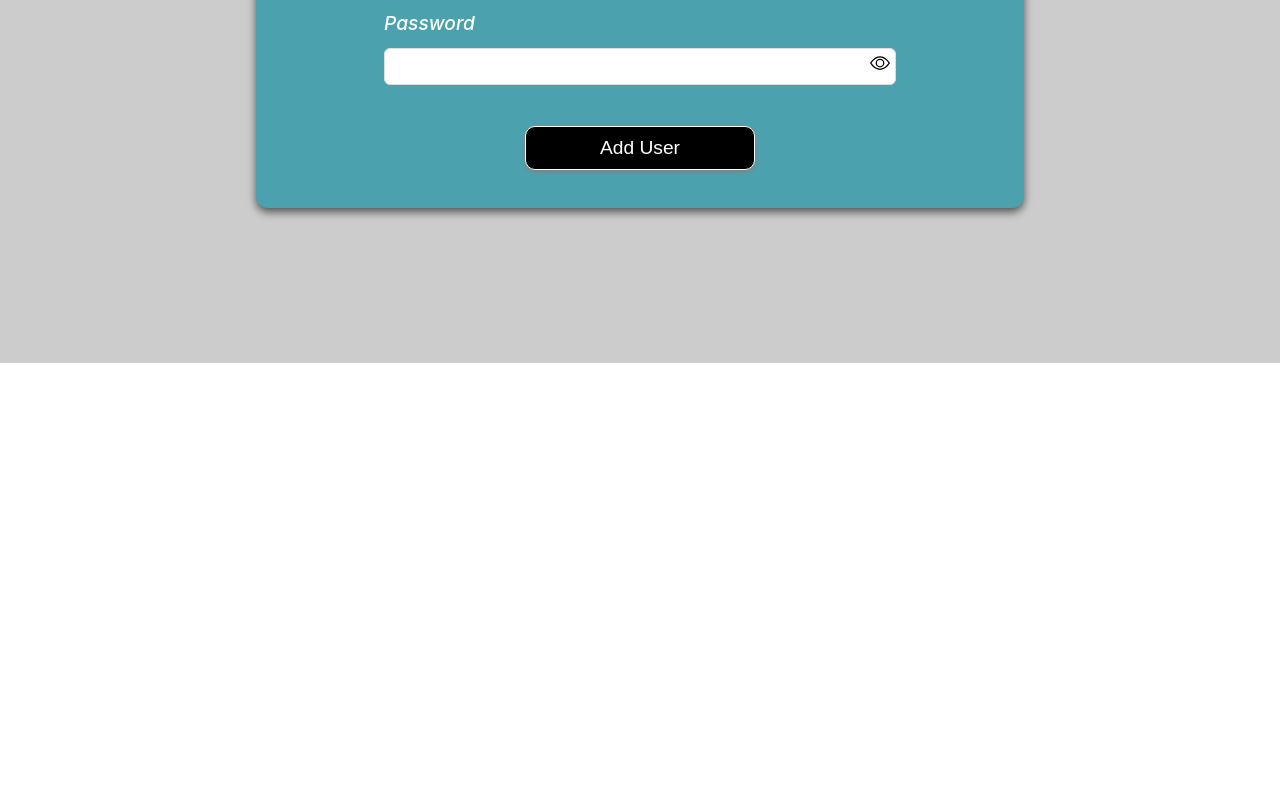
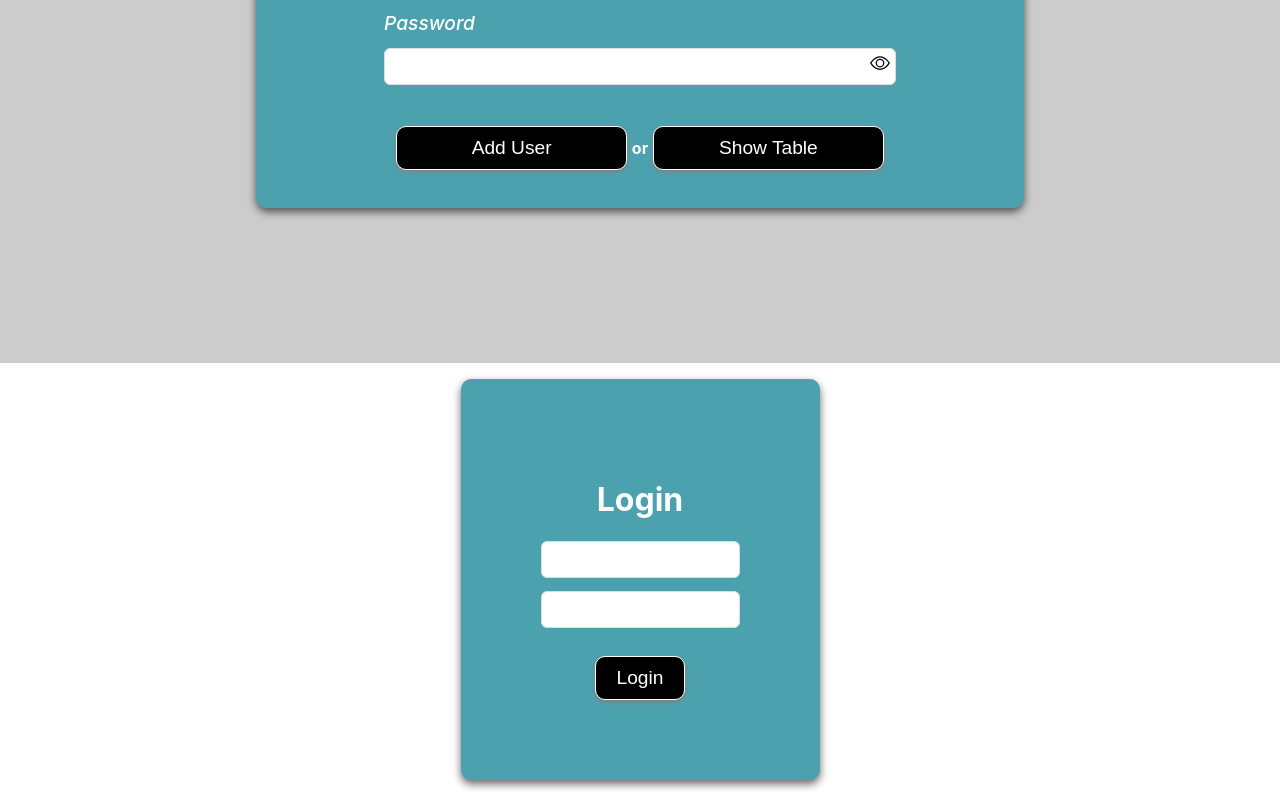
Before and after one commit to Ankit0827/ReactFormCRUD, a React (Create React App) app: page / in a window 1280 px wide. Shown: the part 437-1233 px from the top of the page. Before the commit the page ends 800 px from the top, so only its background shows below. Built offline with nearby package versions, Linux system fonts and the light colour scheme; the HTML template or start-up script is replaced by a standard one.

Commit message:
some file name and path changes

```diff
--- a/db.json
+++ b/db.json
@@ -41,6 +41,12 @@
       "email": "kunalg02092001@gmail.com",
       "password": "ushfsjdgsdg",
       "id": 9
+    },
+    {
+      "name": "hyfytfhtv",
+      "email": "ccfdtgdhtdht",
+      "password": "76567445678765",
+      "id": 10
     }
   ]
 }
--- a/package.json
+++ b/package.json
@@ -9,6 +9,7 @@
     "axios": "^1.2.1",
     "react": "^18.2.0",
     "react-dom": "^18.2.0",
+    "react-router-dom": "^6.6.1",
     "react-scripts": "5.0.1",
     "web-vitals": "^2.1.4"
   },
--- a/src/App.js
+++ b/src/App.js
@@ -1,11 +1,10 @@
 import './App.css';
-import './CSS/Login.css';
-import Login from './components/Pages/Login';
-
+import AddUser from './components/AddUser';
+import Login from './components/Pages/Login/Login'
 function App() {
   return (
     <div className="App">
-     <Login/>
+     <AddUser/>
     </div>
   );
 }
--- a/src/CSS/Login.css
+++ b/src/CSS/Login.css
@@ -1,40 +1,25 @@
-.main-div {
+.login_parent_div{
     display: flex;
+    flex-direction: column;
+    text-align: center;
+    align-items: center;
     justify-content: center;
-    align-items: center;
-    min-height: 100vh;
-    flex-wrap: wrap;
-    background-color: #ccc;
 }
-label{
-    color: #fff;
-    font-size: 1.2rem;
-    font-weight: 500;
-    font-style: italic;
-}
-
-.form-div {
-    padding: 3% 10%;
-    width: 40vw;
-    border-radius: 12px;
+.login_subparent_div{
+    padding: 5rem;
+    margin: 1rem;
+    border-radius: 10px;
     background: #4CA1AF;
     box-shadow: 0px 4px 8px 0px rgba(0, 0, 0, 0.6);
+    color: white;
 }
-
-form {
-    gap: 0.8rem;
-    display: flex;
-    flex-direction: column;
-}
-
-.btn-div {
+.btn_div{
     display: flex;
     justify-content: center;
     align-items: center;
     margin-top: 8%;
 }
-
-.btn-div button {
+.btn_div button{
     border: none;
     outline: none;
     padding: 10px;
@@ -48,63 +33,3 @@ form {
     font-size: 1.2rem;
     border: 1px solid #fff;
 }
-.btn-div button:hover{
-    color: black;
-    background-color: white;
-    transition: background 0.8s ease;
-    border: 1px solid white;
-    font-size: 1.2rem;
-    border-radius: 10px;
-    box-shadow: 0px 2px 4px 0px grey;
-}
-
-input {
-    border: none;
-    outline: none;
-    padding: 10px;
-    border: 1px solid #ddd;
-    border-radius: 6px;
-}
-span.icon{
-    position: absolute;
-    left: 68%;
-    top: 61.2%;
-    cursor: pointer;
-}
-
-input:focus {
-    border: 2px solid orange;
-    border-radius: 6px;
-}
-.tilte-div h1{
-    text-align: center;
-    color: white;
-}
-.error{
-    color: red;
-}
-.table_main-div{
-    min-height: 80vh;
-    overflow: auto;
-    padding: 10%;
-}
-table{
-    border: 1px solid #ddd;
-    border-collapse: collapse;
-    width: 100%;
-}
-table th{
-    color: white;
-    background: #243B55;
-}
-table th,td{
-    border: 1px solid #ddd;
-    text-align: center;
-    padding: 12px;
-}
-.table-div tr:nth-child(even){background-color: #f2f2f2;}
-
-.table-div tr:hover {
-    background-color: #ddd;
-    cursor: pointer;
-}
--- /dev/null
+++ b/src/CSS/adduser.css
@@ -0,0 +1,110 @@
+.main-div {
+    display: flex;
+    justify-content: center;
+    align-items: center;
+    min-height: 100vh;
+    flex-wrap: wrap;
+    background-color: #ccc;
+}
+label{
+    color: #fff;
+    font-size: 1.2rem;
+    font-weight: 500;
+    font-style: italic;
+}
+
+.form-div {
+    padding: 3% 10%;
+    width: 40vw;
+    border-radius: 12px;
+    background: #4CA1AF;
+    box-shadow: 0px 4px 8px 0px rgba(0, 0, 0, 0.6);
+}
+
+form {
+    gap: 0.8rem;
+    display: flex;
+    flex-direction: column;
+}
+
+.btn-div {
+    display: flex;
+    justify-content: center;
+    align-items: center;
+    margin-top: 8%;
+}
+
+.btn-div button {
+    border: none;
+    outline: none;
+    padding: 10px;
+    background-color: black;
+    color: white;
+    border-radius: 10px;
+    box-shadow: 0px 2px 4px 0px grey;
+    transition: all 0.6s ease;
+    width: 45%;
+    cursor: pointer;
+    font-size: 1.2rem;
+    border: 1px solid #fff;
+}
+.btn-div button:hover{
+    color: black;
+    background-color: white;
+    transition: background 0.8s ease;
+    border: 1px solid white;
+    font-size: 1.2rem;
+    border-radius: 10px;
+    box-shadow: 0px 2px 4px 0px grey;
+}
+
+input {
+    border: none;
+    outline: none;
+    padding: 10px;
+    border: 1px solid #ddd;
+    border-radius: 6px;
+}
+span.icon{
+    position: absolute;
+    left: 68%;
+    top: 61.2%;
+    cursor: pointer;
+}
+
+input:focus {
+    border: 2px solid orange;
+    border-radius: 6px;
+}
+.tilte-div h1{
+    text-align: center;
+    color: white;
+}
+.error{
+    color: red;
+}
+.table_main-div{
+    min-height: 80vh;
+    overflow: auto;
+    padding: 10%;
+}
+table{
+    border: 1px solid #ddd;
+    border-collapse: collapse;
+    width: 100%;
+}
+table th{
+    color: white;
+    background: #243B55;
+}
+table th,td{
+    border: 1px solid #ddd;
+    text-align: center;
+    padding: 12px;
+}
+.table-div tr:nth-child(even){background-color: #f2f2f2;}
+
+.table-div tr:hover {
+    background-color: #ddd;
+    cursor: pointer;
+}
--- a/src/components/Pages/Login.jsx
+++ b/src/components/AddUser.jsx
@@ -1,7 +1,9 @@
 import React, { useState } from "react";
 import axios from "axios";
+import '../CSS/adduser.css'
+import Login from './Pages/Login/Login'
 
-const Login = () => {
+const AddUser = () => {
     const [showTable, setShowTable] = useState(false);
     const [passwordType, setPasswordType] = useState(false);
     const [tableData, setTableData] = useState([]);
@@ -27,7 +29,7 @@ const Login = () => {
     const postUser = () => {
         formData.name.length ? setErrorName(false) : setErrorName(true);
         formData.email.length ? setErrorEmail(false) : setErrorEmail(true);
-        formData.name.length ? setErrorPassword(false) : setErrorPassword(true);
+        formData.password.length ? setErrorPassword(false) : setErrorPassword(true);
         let arr = Object.values(formData);
         if (!!arr[0]) {
             axios.post(`http://localhost:3000/Users`, formData).then((res) => {
@@ -110,6 +112,7 @@ const Login = () => {
             .patch(`http://localhost:3000/Users/${editUserId}`, formData)
             .then((res) => {
                 getUser();
+                setEditUserClicked(!editUserClick);
                 setShowTable(!showTable);
             });
     };
@@ -118,6 +121,11 @@ const Login = () => {
         setFormData({});
         setShowTable(!showTable);
         if (editUserClick) setEditUserClicked(!editUserClick);
+    }
+
+    const Table=()=>{
+        getUser();
+        setShowTable(true);
     }
 
     const showForm = () => {
@@ -184,6 +192,14 @@ const Login = () => {
                         {!editUserClick ? (
                             <div className="btn-div">
                                 <button onClick={() => postUser()}>Add User</button>
+                                <span
+                                    style={{
+                                        fontWeight: "700",
+                                        color: "white",
+                                        padding: "5px",
+                                    }}
+                                >or</span>
+                                <button onClick={() => Table()}>Show Table</button>
                             </div>
                         ) : (
                             <div className="btn-div">
@@ -270,11 +286,21 @@ const Login = () => {
                             </button>
                         </div>
                     </div>
+
                 </div>
             );
         }
     };
-    return <>{showForm()}</>;
+    return (
+        <>
+
+        {
+           showForm()
+        }
+        <Login data={AddUser}/>
+
+        </>
+        );
 };
 
-export default Login;
+export default AddUser;
--- /dev/null
+++ b/src/components/Pages/Login/Login.jsx
@@ -0,0 +1,26 @@
+import React from 'react'
+import '../../../CSS/login.css'
+
+const Login = () => {
+    return (
+        <div className='login_parent_div'>
+            <div className="login_subparent_div">
+            <div className="login_heading_div">
+                <h1 className="login_heading">Login</h1>
+            </div>
+            <div className="login_div">
+                <form action="">
+                    <input type="text" className="input_field" />
+                    <input type="password" className="input_field" />
+                    <div className="btn_div">
+                         <button >Login</button>
+                    </div>
+                </form>
+            </div>
+            </div>
+
+        </div>
+    )
+}
+
+export default Login
```
Also changed, not shown: src/components/Pages/header/Header.jsx (added, +19 -0 lines), 1 other file (tests, documents, lock files or other folders).
